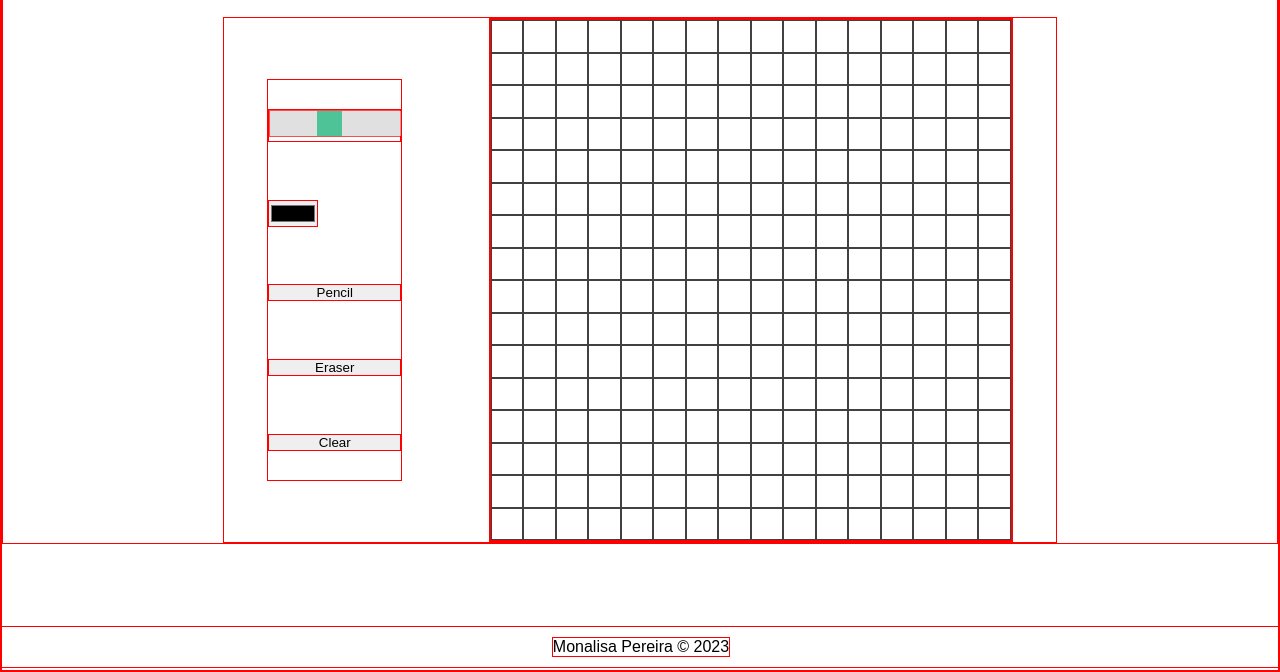
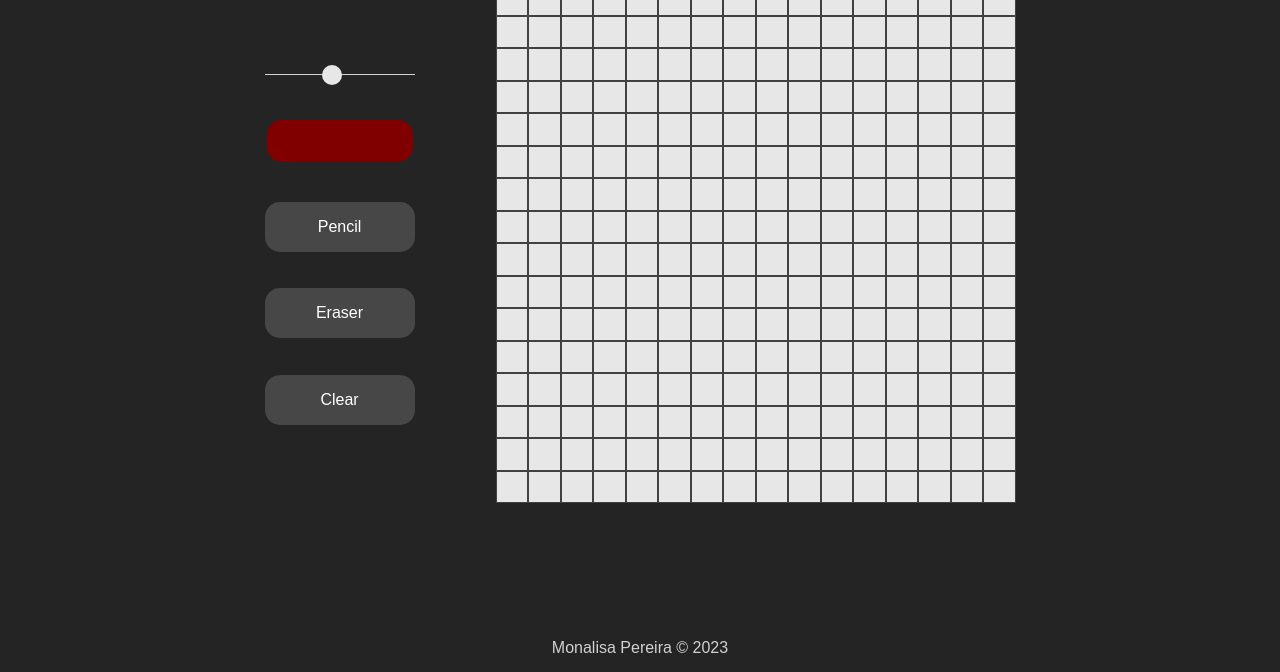
Before and after one commit to monalisanpereira/odin-etch-a-sketch, a website: page index.html in a window 1280 px wide. Shown: the part 132-804 px from the top of the page. Drawn offline with Linux system fonts and the light colour scheme.

Commit message:
Improve design

```diff
--- a/index.html
+++ b/index.html
@@ -7,20 +7,18 @@
   <title>Etch-a-Sketch</title>
 </head>
 <body>
+  <header class="header">
+    <h1 class="header__title">
+      Etch-a-Sketch
+    </h1>
+  </header>
   <div class="body-wrapper">
-
-    <header class="header">
-      <h1 class="header__title">
-        Etch-a-Sketch
-      </h1>
-    </header>
-
     <div class="main-content">
       <aside class="control-bar">
         <div class="control-bar__slider-container">
           <input type="range" min="1" max="10" value="5" class="control-bar__slider" id="">
         </div>
-        <input type="color" id="control-bar__colorpicker">
+        <input type="color" class="control-bar__colorpicker" id="control-bar__colorpicker" value="#800000">
         <button class="control-bar__button">Pencil</button>
         <button class="control-bar__button">Eraser</button>
         <button class="control-bar__button">Clear</button>
--- a/styles.scss
+++ b/styles.scss
@@ -1,6 +1,7 @@
 /* ---------- VARIABLES ---------- */
 
   $text-color: #d1d1d1;
+  $dark-gray: #474747;
   $background-color: #242424;
   $grid-color: #e7e7e7;
 
@@ -12,27 +13,36 @@
   user-select: none;
   padding: 0;
   margin: 0;
-  border: solid 1px red;
+  // border: solid 1px red;
+  box-sizing: border-box;
+}
+
+html {
+  height: 100vh;
 }
 
 body {
   font-family: sans-serif;
-  color: var(--text-color);
-  background-color: var(--background-color);
-  height: 100vh;
+  color: $text-color;
+  background-color: $background-color;
 }
 
 .body-wrapper {
+  // height: 100vh;
   display: flex;
   flex-direction: column;
   align-items: center;
+  justify-content: center;
 }
 
 /* ---------- TITLE ---------- */
 
 .header {
+  text-align: center;
   margin: 30px 0;
-  font-size: 36px;
+  &__title {
+    font-size: 48px;
+  }
 }
 
 /* ---------- MAIN CONTENT ---------- */
@@ -50,34 +60,68 @@ body {
   display: flex;
   flex-direction: column;
   justify-content: space-around;
+  align-items: center;
   height: 50vh;
 
   &__slider {
     -webkit-appearance: none;
     appearance: none;
-    width: 100%; /* Full-width */
-    height: 25px; /* Specified height */
-    background: #d3d3d3; /* Grey background */
-    outline: none; /* Remove outline */
-    opacity: 0.7; /* Set transparency (for mouse-over effects on hover) */
-    -webkit-transition: .2s; /* 0.2 seconds transition on hover */
-    transition: opacity .2s;
+    width: 150px;
+    height: 1px;
+    background: #d3d3d3;
+    // outline: none;
 
     &::-webkit-slider-thumb {
-      -webkit-appearance: none; /* Override default look */
+      -webkit-appearance: none;
       appearance: none;
-      width: 25px; /* Set a specific slider handle width */
-      height: 25px; /* Slider handle height */
-      background: #04AA6D; /* Green background */
-      cursor: pointer; /* Cursor on hover */
+      width: 20px;
+      height: 20px;
+      border-radius: 20px;
+      background: $grid-color;
+      cursor: pointer;
     }
 
     &::-moz-range-thumb {
-      width: 25px; /* Set a specific slider handle width */
-      height: 25px; /* Slider handle height */
-      background: #04AA6D; /* Green background */
-      cursor: pointer; /* Cursor on hover */
+      width: 20px;
+      height: 20px;
+      border-radius: 20px;
+      background: $grid-color;
+      cursor: pointer;
     }
+  }
+
+  &__colorpicker {
+    -webkit-appearance: none;
+    -moz-appearance: none;
+    appearance: none;
+    width: 150px;
+    height: 50px;
+    background-color: transparent;
+    border: none;
+    cursor: pointer;
+
+    &::-webkit-color-swatch {
+      border-radius: 15px;
+      border: none;
+    }
+
+    &::-moz-color-swatch {
+      border-radius: 15px;
+      border: none;
+    }
+  }
+
+  &__button {
+    background-color: $dark-gray;
+    border: none;
+    color: white;
+    height: 50px;
+    width: 150px;
+    text-align: center;
+    text-decoration: none;
+    display: inline-block;
+    font-size: 16px;
+    border-radius: 15px;
   }
 }
 
@@ -92,7 +136,7 @@ body {
 
   &__square {
     border: solid 1px rgb(65, 65, 65);
-    background-color: var(--grid-color);
+    background-color: $grid-color;
 
     &--painted {
       background-color: black;
```
Also changed, not shown: styles.css.
